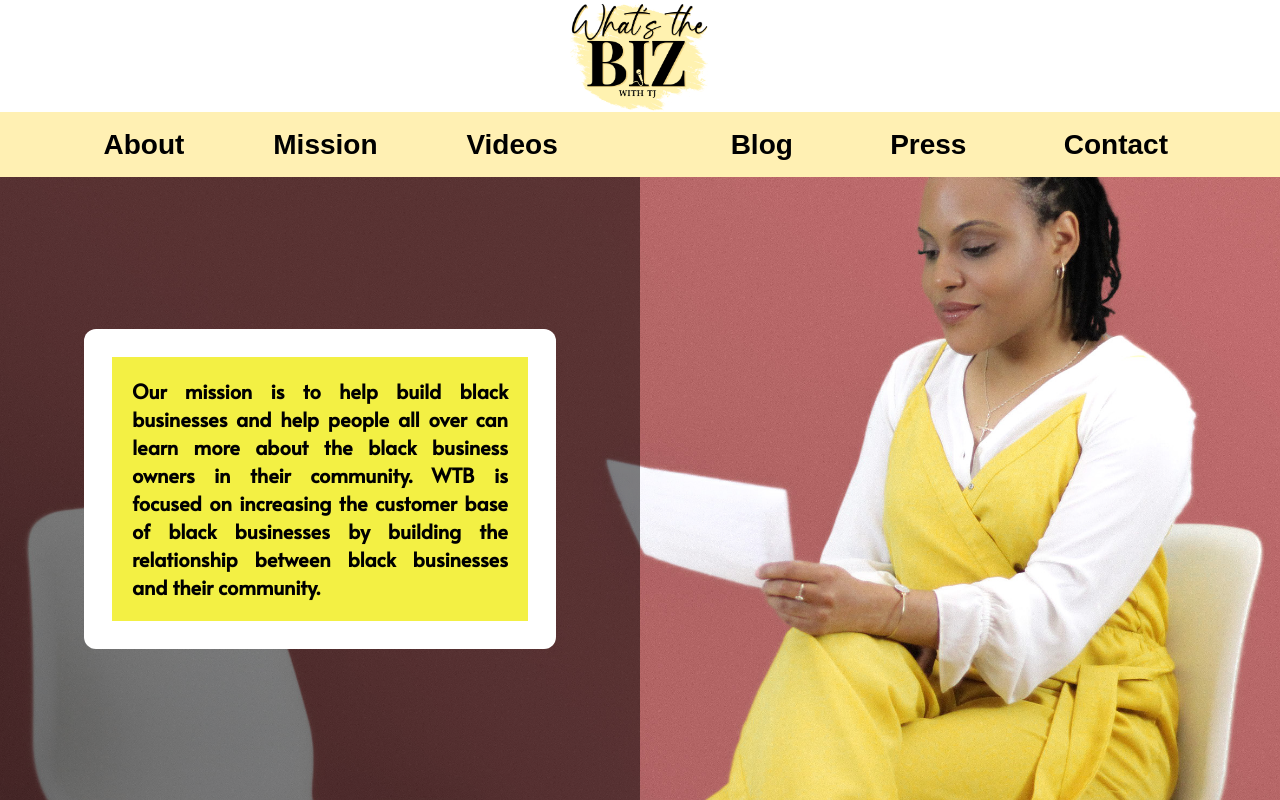
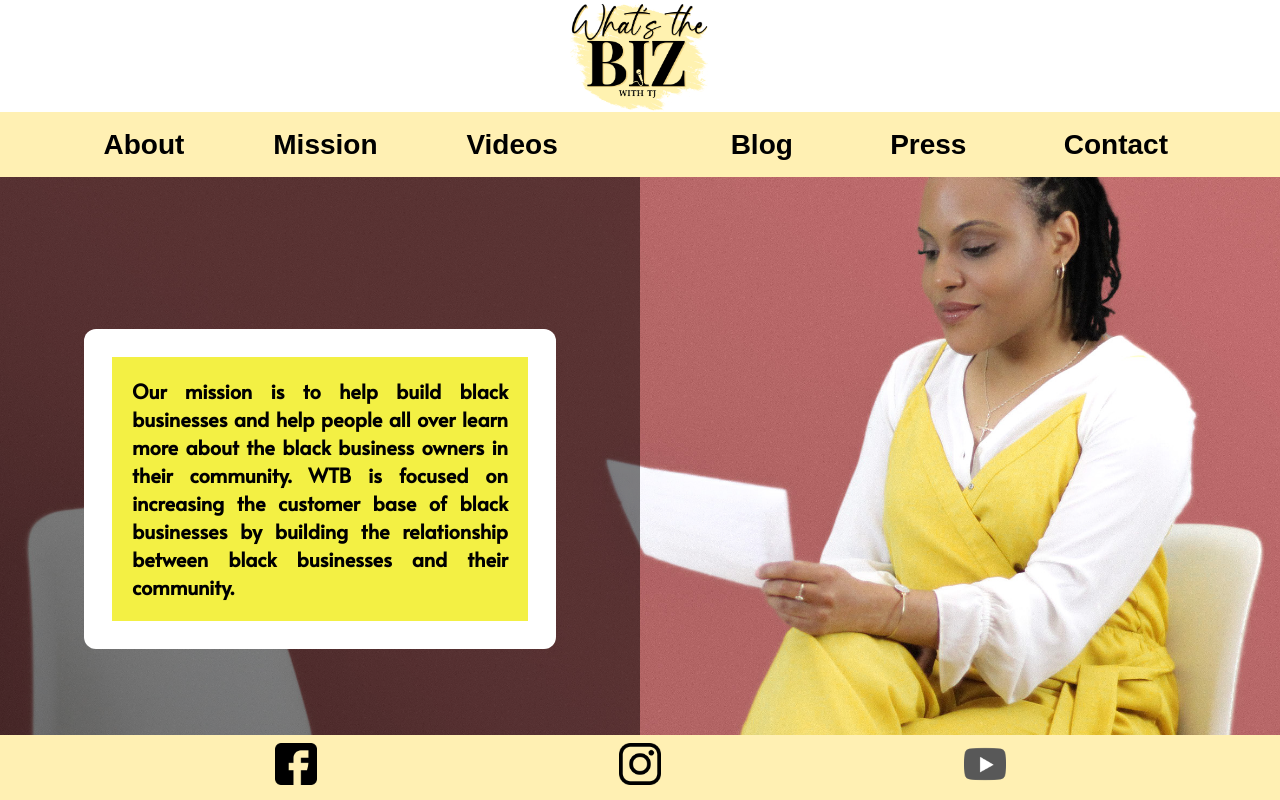
Before and after one commit to ste-beazy/wtb, a plain HTML site: page pages/mission/index.html in a window 1280 px wide. Drawn offline with Linux system fonts and the light colour scheme; a web font is replaced by a local one.

Commit message:
puts footer at bottom of all pages

```diff
--- a/pages/mission/index.html
+++ b/pages/mission/index.html
@@ -39,12 +39,18 @@
 	<div id='mission-container'>
 		<div id='panel'>
 			<div id='mission_content-wrapper'>
-				<p>Our mission is to help build black businesses and help people all over can learn more about the black business owners in their community. WTB is focused on increasing the customer base of black businesses by building the relationship between black businesses and their community.</p>
+				<p>Our mission is to help build black businesses and help people all over learn more about the black business owners in their community. WTB is focused on increasing the customer base of black businesses by building the relationship between black businesses and their community.</p>
 			</div>
 		</div>
 		<div id='background'></div>
 	</div>
-
+	<footer>
+		<div id='socials'>
+			<a href='https://www.facebook.com/whatsthebizwithtj/?_rdc=1&_rdr' target="_blank"><img class='social__image' src="../../assets/logo/facebook.png" alt="Facebook link to What's the Biz with TJ?"></a>
+			<a href='https://www.instagram.com/whatsthebiz_/?hl=en' target="_blank"><img class='social__image' src="../../assets/logo/logo.png" alt="Instagram link to What's the Biz with TJ?"></a>
+			<a href='https://www.youtube.com/channel/UCB58nl7cCceJ4rYeXVP-7-Q' target="_blank"><img class='social__image' src="../../assets/logo/youtube.png" alt="Youtube link to What's the Biz with TJ?"></a>
+		</div>
+	</footer>
 	<script src='../../index.js'></script>
 </body>
 </html>
```
Also changed, not shown: pages/blog/index.html (+7 -0 lines), pages/contact/index.html (+7 -1 lines), pages/press/index.html (+7 -1 lines).
